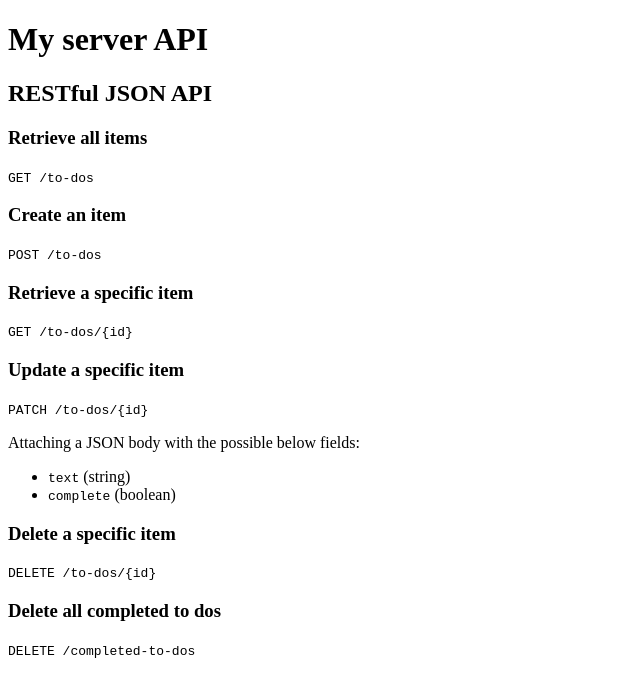
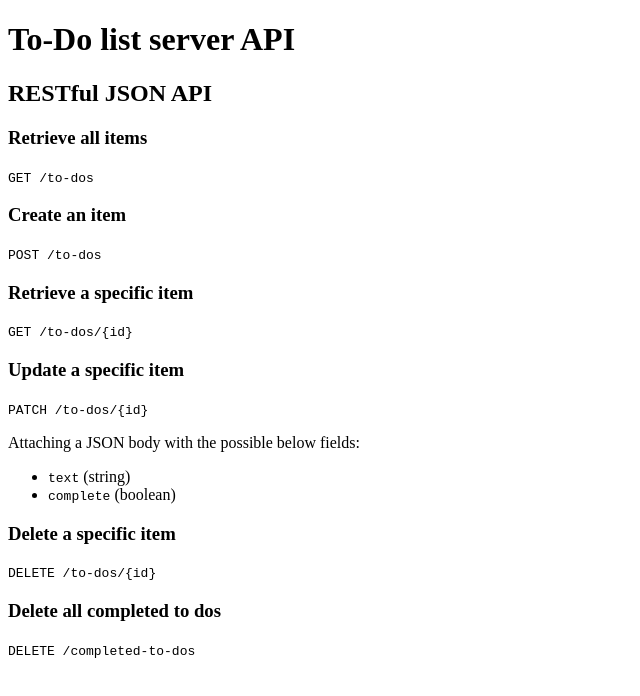
Before and after one commit to DidierOsindero/to-do-list-backend, a website: page public/index.html in a window 1280 px wide. Shown: the whole page, without its empty margins (0-640 px from the left). Drawn offline with Linux system fonts and the light colour scheme.

Commit message:
Update title and header

```diff
--- a/public/index.html
+++ b/public/index.html
@@ -1,11 +1,11 @@
 <!DOCTYPE html>
 <html lang="en">
   <head>
-    <title>My server API</title>
+    <title>To-Do list server API</title>
   </head>
   <body>
     <header>
-      <h1>My server API</h1>
+      <h1>To-Do list server API</h1>
       <h2>RESTful JSON API</h2>
     </header>
     <main>
```
